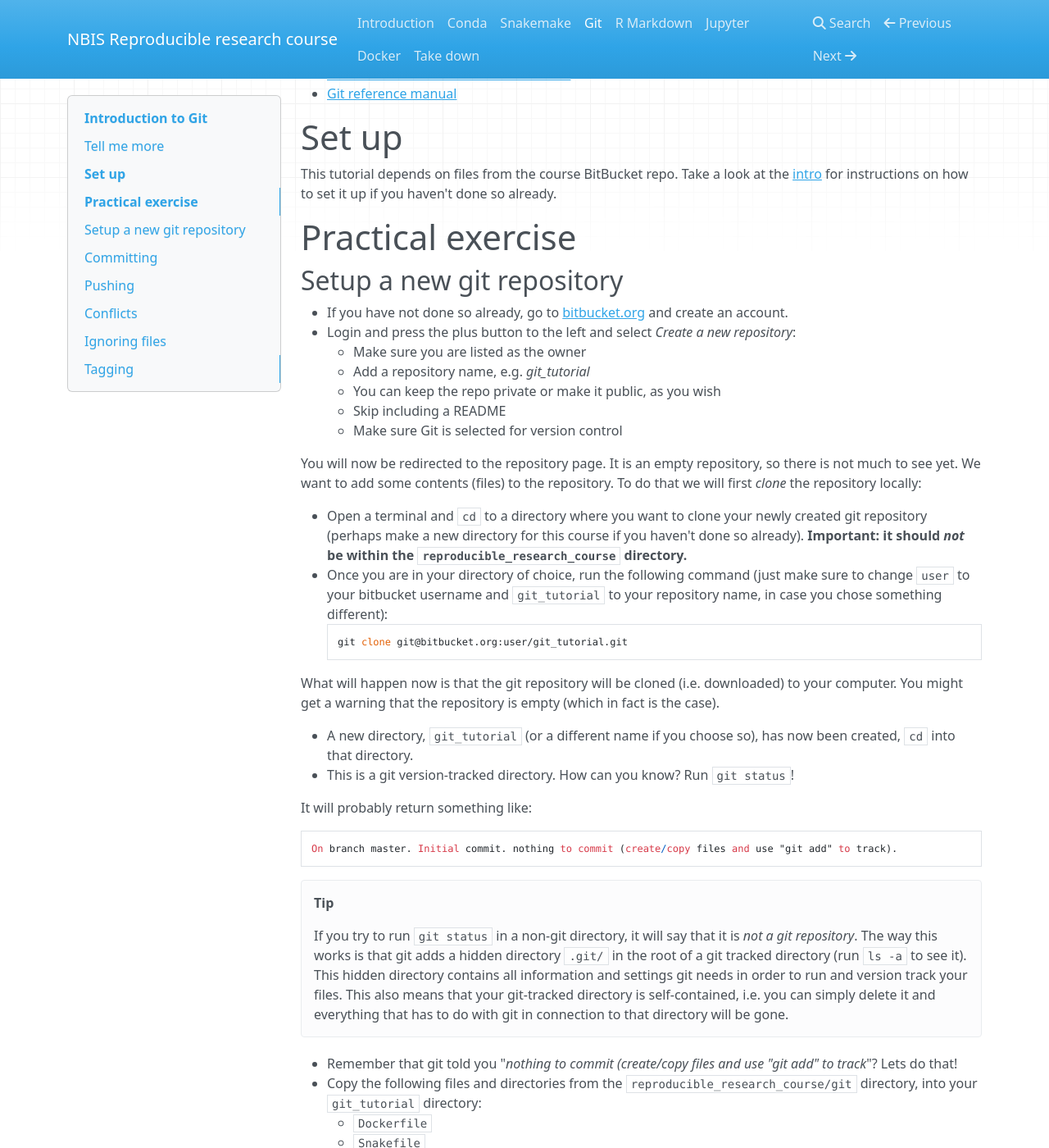
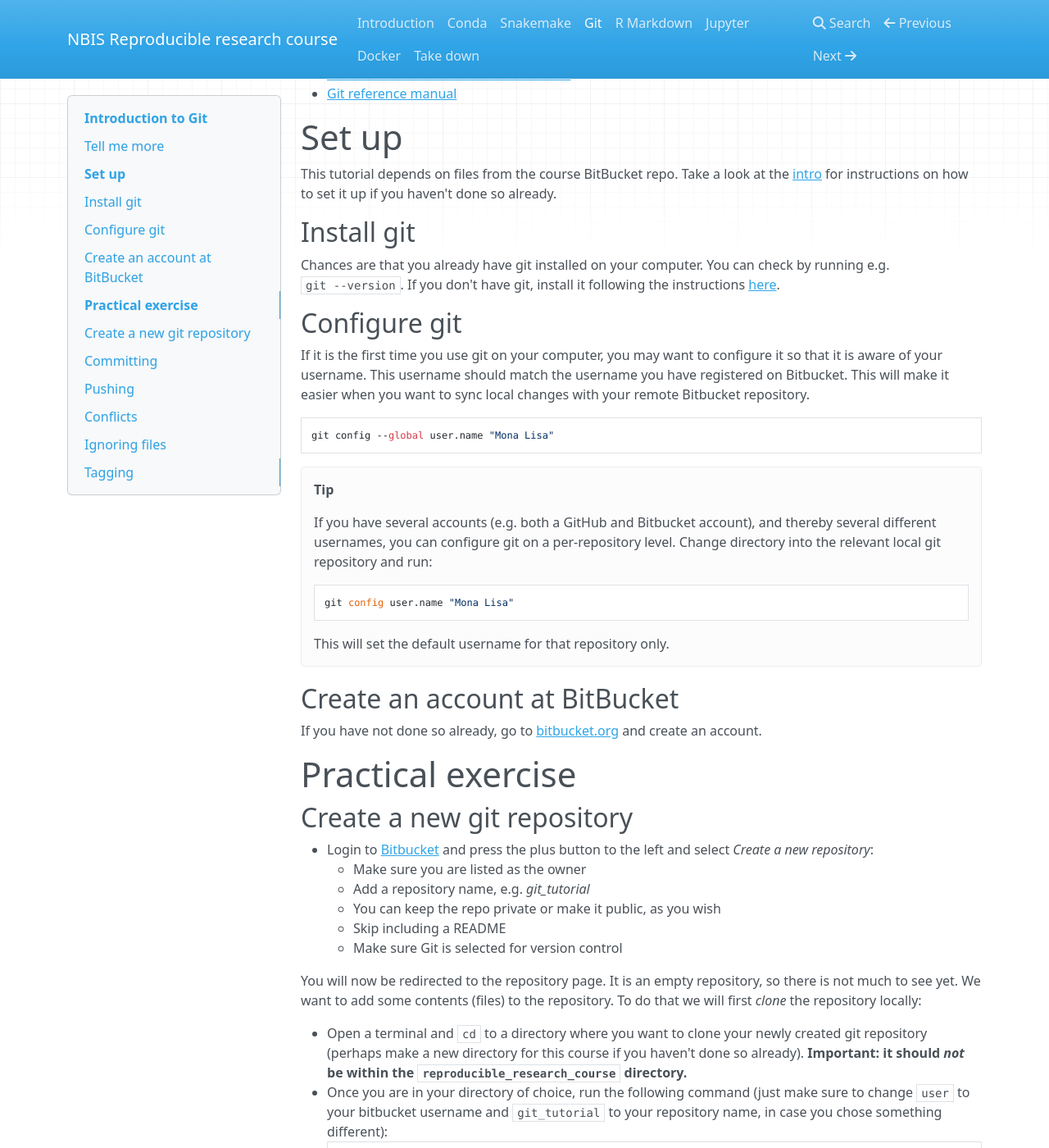
Before and after one commit to NBISweden/workshop-reproducible-research, an MkDocs documentation site: the page built from docs/git.md, in a window 1280 px wide and 1400 px high, scrolled down 1055 px. Shown: the whole window at 82% size. Built offline with MkDocs 1.6.1, drawn with Linux system fonts in a browser that asks for light colours; nearby versions of some CDN libraries; old or Windows-style settings are respelled for this version of MkDocs.

Commit message:
add git installation and configuration description

````diff
--- a/docs/git.md
+++ b/docs/git.md
@@ -30,12 +30,37 @@ The best way to get an idea about git is simply to start using it. The tutorial
 # Set up
 This tutorial depends on files from the course BitBucket repo. Take a look at the [intro](index.md) for instructions on how to set it up if you haven't done so already.
 
+## Install git
+
+Chances are that you already have git installed on your computer. You can check by running e.g. `git --version`. If you don't have git, install it following the instructions [here](https://git-scm.com/book/en/v2/Getting-Started-Installing-Git).
+
+## Configure git
+
+If it is the first time you use git on your computer, you may want to configure it so that it is aware of your username. This username should match the username you have registered on Bitbucket. This will make it easier when you want to sync local changes with your remote Bitbucket repository.
+
+```
+git config --global user.name "Mona Lisa"
+```
+
+!!! tip
+    If you have several accounts (e.g. both a GitHub and Bitbucket account), and thereby several different usernames, you can configure git on a per-repository level. Change directory into the relevant local git repository and run:
+
+    ```
+    git config user.name "Mona Lisa"
+    ```
+
+    This will set the default username for that repository only.
+
+
+## Create an account at BitBucket
+
+If you have not done so already, go to [bitbucket.org](https://bitbucket.org/account/signup/) and create an account.
+
 # Practical exercise
 
-## Setup a new git repository
+## Create a new git repository
 
-* If you have not done so already, go to [bitbucket.org](https://bitbucket.org/account/signup/) and create an account.
-* Login and press the plus button to the left and select *Create a new repository*:
+* Login to [Bitbucket](https://bitbucket.org/) and press the plus button to the left and select *Create a new repository*:
     * Make sure you are listed as the owner
     * Add a repository name, e.g. *git_tutorial*
     * You can keep the repo private or make it public, as you wish
````
